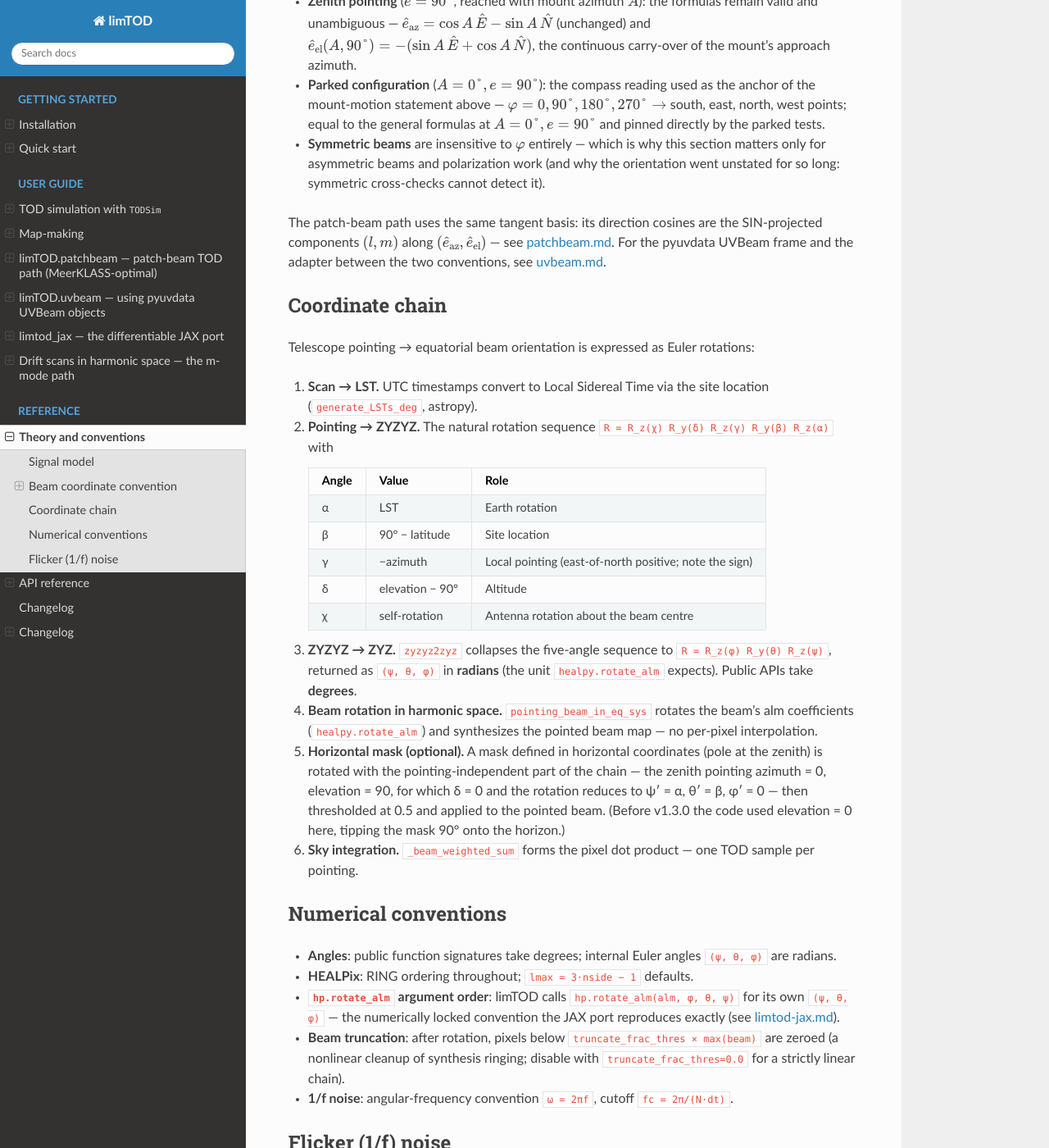
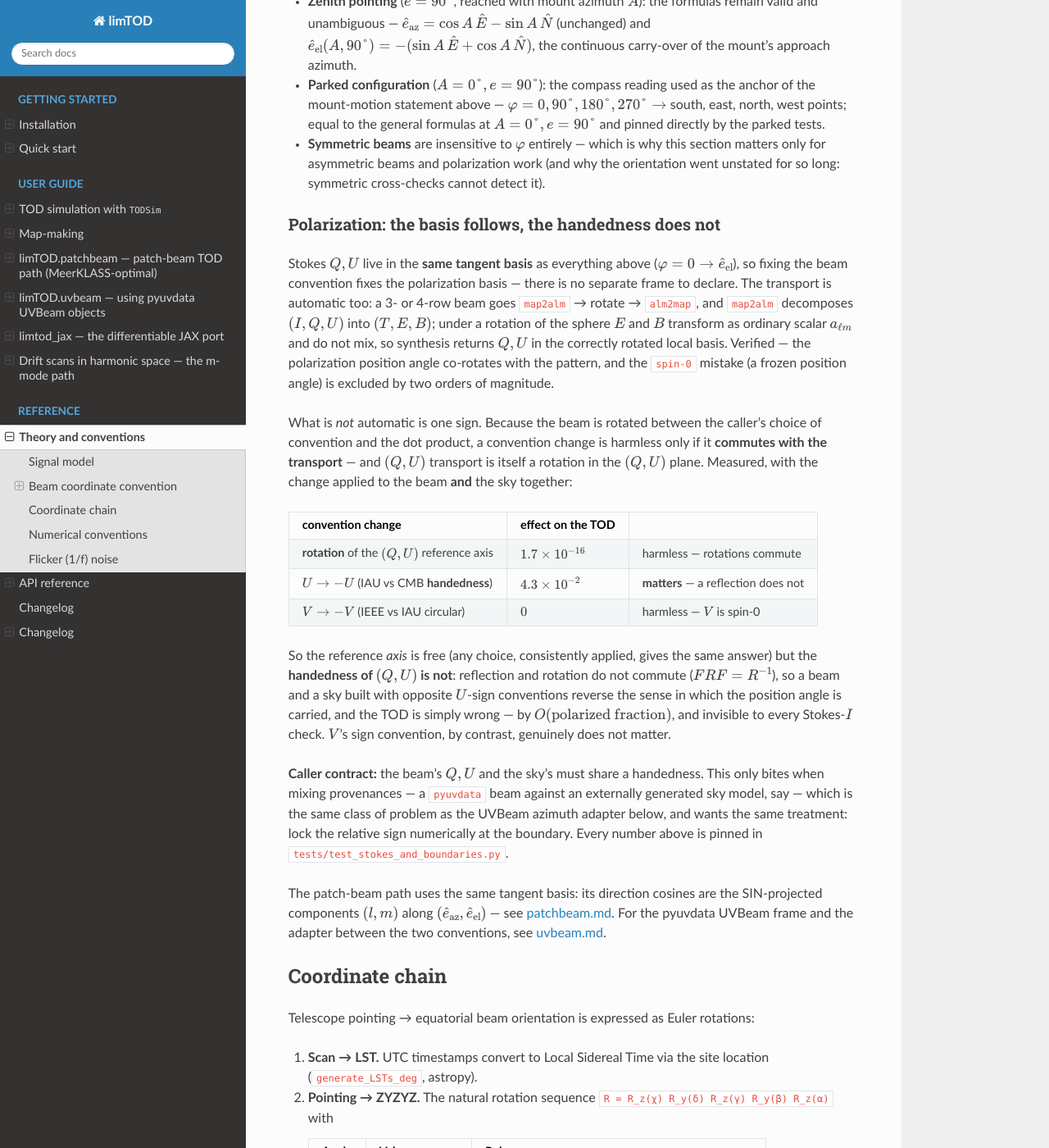
Before and after one commit to zzhang0123/limTOD, a Sphinx documentation site: the page built from docs/theory.md, in a window 1280 px wide and 1400 px high, scrolled down 4816 px. Shown: the whole window at 82% size. Built offline with Sphinx 7.4.7 and the Read the Docs theme 3.1.0, drawn with Linux system fonts in a browser that asks for light colours.

Commit message:
docs: polarization — the basis follows, the handedness does not
Q/U live in the same tangent basis as the rest of the beam convention, so
there is no separate frame to declare (this started as a question about
whether polarization needed its own convention section: it does not), and
the transport is automatic -- map2alm decomposes (I,Q,U) into (T,E,B), E/B
rotate as scalar alms without mixing, and synthesis returns Q/U in the
correctly rotated local basis. Verified: the position angle co-rotates and
the spin-0 mistake is excluded by two orders of magnitude.

What does NOT follow is one sign. A convention change is harmless only if it
commutes with the transport, and (Q,U) transport is a rotation in the (Q,U)
plane. Measured, applied to beam and sky together: rotating the reference
axis is harmless (1.7e-16), V's sign is harmless (exactly 0, V being
spin-0), but U -> -U handedness (IAU vs CMB) is NOT (4.3e-2) because a
reflection anticommutes with a rotation, F R F = R^-1. Beam and sky must
therefore share a handedness -- an O(polarized fraction) error that no
Stokes-I test can see.

My first draft of this section claimed the TOD was invariant under a
simultaneous sign flip of any Stokes row in beam and sky. The test written
to pin that claim failed for Q and U (4% off), which is what produced the
correct statement above: Q and U mix under transport, so a per-row flip is
not a symmetry of the chain. The Q/U reflection is now pinned POSITIVELY --
if it ever becomes invariant, the polarization has stopped being
transported.

```diff
--- a/docs/theory.md
+++ b/docs/theory.md
@@ -273,6 +273,47 @@ rather than compass or left/right words.
   work (and why the orientation went unstated for so long: symmetric
   cross-checks cannot detect it).
 
+### Polarization: the basis follows, the handedness does not
+
+Stokes $Q, U$ live in the **same tangent basis** as everything above
+($\varphi = 0 \to \hat e_{\mathrm{el}}$), so fixing the beam convention
+fixes the polarization basis — there is no separate frame to declare. The
+transport is automatic too: a 3- or 4-row beam goes `map2alm` → rotate →
+`alm2map`, and `map2alm` decomposes $(I,Q,U)$ into $(T,E,B)$; under a
+rotation of the sphere $E$ and $B$ transform as ordinary scalar
+$a_{\ell m}$ and do not mix, so synthesis returns $Q, U$ in the correctly
+rotated local basis. Verified — the polarization position angle co-rotates
+with the pattern, and the `spin-0` mistake (a frozen position angle) is
+excluded by two orders of magnitude.
+
+What is *not* automatic is one sign. Because the beam is rotated between
+the caller's choice of convention and the dot product, a convention change
+is harmless only if it **commutes with the transport** — and $(Q,U)$
+transport is itself a rotation in the $(Q,U)$ plane. Measured, with the
+change applied to the beam **and** the sky together:
+
+| convention change | effect on the TOD | |
+|---|---|---|
+| **rotation** of the $(Q,U)$ reference axis | $1.7\times10^{-16}$ | harmless — rotations commute |
+| $U \to -U$ (IAU vs CMB **handedness**) | $4.3\times10^{-2}$ | **matters** — a reflection does not |
+| $V \to -V$ (IEEE vs IAU circular) | $0$ | harmless — $V$ is spin-0 |
+
+So the reference *axis* is free (any choice, consistently applied, gives
+the same answer) but the **handedness of $(Q,U)$ is not**: reflection and
+rotation do not commute ($F R F = R^{-1}$), so a beam and a sky built with
+opposite $U$-sign conventions reverse the sense in which the position angle
+is carried, and the TOD is simply wrong — by $O(\text{polarized fraction})$,
+and invisible to every Stokes-$I$ check. $V$'s sign convention, by
+contrast, genuinely does not matter.
+
+**Caller contract:** the beam's $Q, U$ and the sky's must share a
+handedness. This only bites when mixing provenances — a `pyuvdata` beam
+against an externally generated sky model, say — which is the same class of
+problem as the UVBeam azimuth adapter below, and wants the same treatment:
+lock the relative sign numerically at the boundary. Every number above is
+pinned in
+[`tests/test_stokes_and_boundaries.py`](https://github.com/zzhang0123/limTOD/blob/main/tests/test_stokes_and_boundaries.py).
+
 The patch-beam path uses the same tangent basis: its direction cosines
 are the SIN-projected components $(l, m)$ along
 $(\hat e_{\mathrm{az}}, \hat e_{\mathrm{el}})$ — see
```
Also changed, not shown: CHANGELOG.md (+28 -0 lines), 1 other file.
